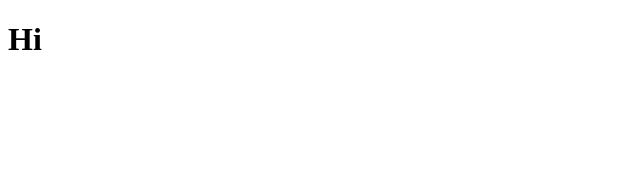
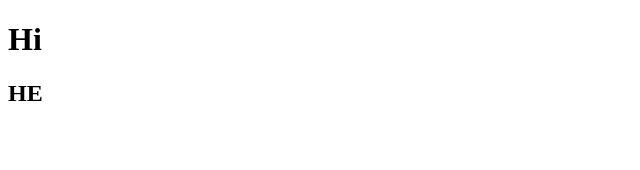
Before and after one commit to Suprim24/React-state, a React (Vite) app: page / in a window 1280 px wide. Shown: the top 170 px of the page, without its empty margins (0-640 px from the left). Built offline with nearby package versions, Linux system fonts and the light colour scheme.

Commit message:
updated stuff

```diff
--- a/src/App.jsx
+++ b/src/App.jsx
@@ -4,6 +4,7 @@ const App = ()=>
 
     <>
    <h1>Hi</h1>
+   <h2>HE</h2>
     </>
   )
 }
```
